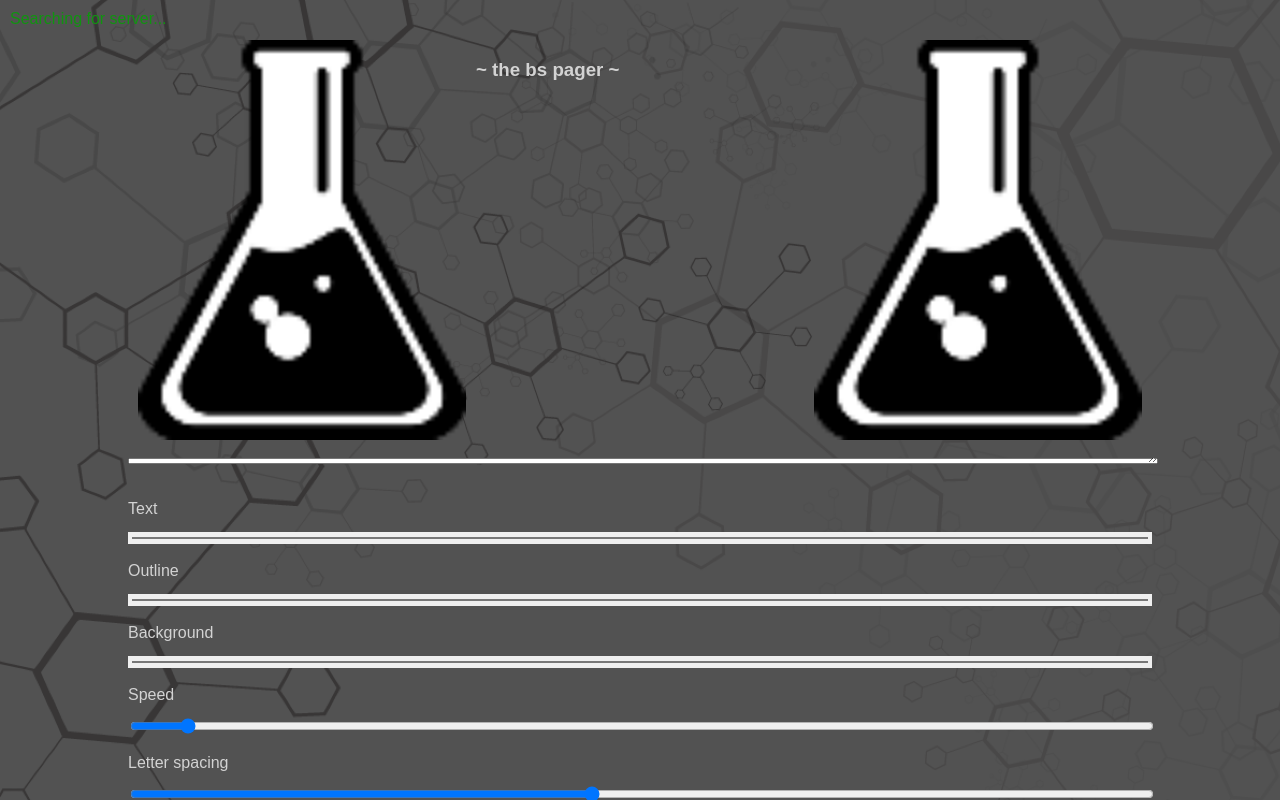
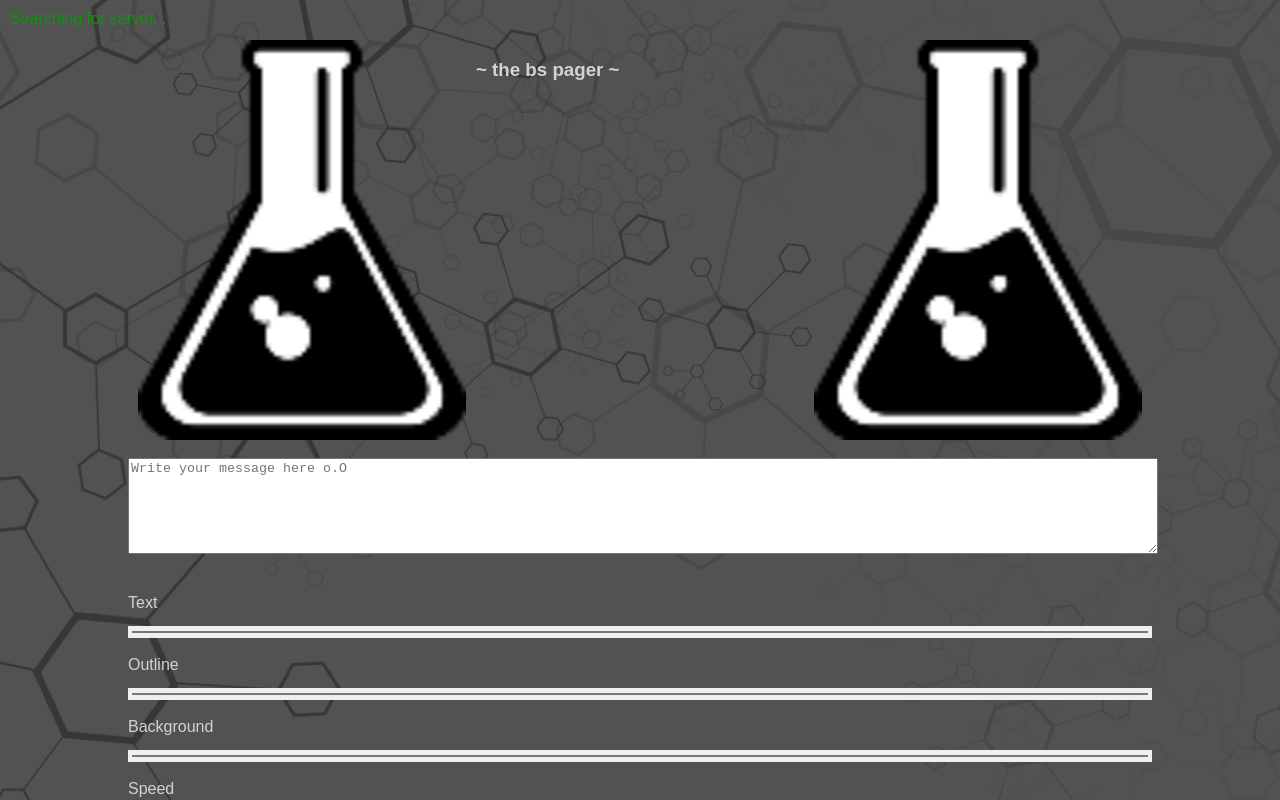
Before and after one commit to jpmc3630/blazing-marquee, a React (Create React App) app in the folder client/: page / in a window 1280 px wide. Built offline with nearby package versions, Linux system fonts and the light colour scheme.

Commit message:
Add div wrapper around text

```diff
--- a/client/src/App.css
+++ b/client/src/App.css
@@ -85,11 +85,18 @@
 
 
 .text-input {
-  flex:1;
-
+  min-height: 50px;
   width: 100%;
   align-items: 'center';
 }
+
+.text-div {
+  flex: 1;
+  width: 100%;
+  align-items: 'center';
+  justify-content: center;
+}
+
 
 .flask {
   flex:1;
--- a/client/src/App.js
+++ b/client/src/App.js
@@ -155,7 +155,7 @@ class App extends Component {
                             <label className="status-label" htmlFor="username">{this.state.statusMessage}</label>
                             <br></br>
 
-
+                            <div class="text-div">
                             <textarea className="text-input"
                                 rows="6"
                                 id="message"
@@ -164,6 +164,7 @@ class App extends Component {
                                 value={this.state.message}
                                 onChange={this.handleChange}
                             />
+                            </div>
                           <br></br>
                           <br></br>
                           <label class="color-label" htmlFor="favcolor">Text</label>
```
